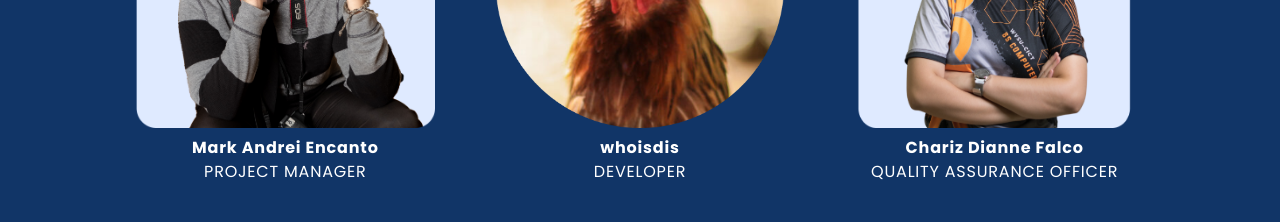
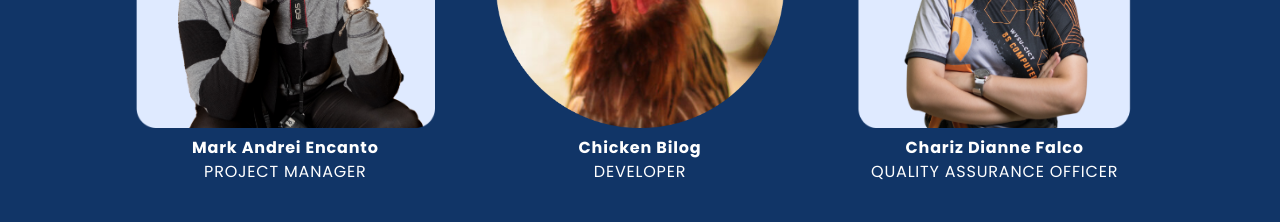
Before and after one commit to kheejay/IPSYNC, a Vue app: page /about in a window 1280 px wide. Shown: the part 2460-2682 px from the top of the page. Built offline with nearby package versions, Linux system fonts and the light colour scheme; no server answers; the database is empty.

Commit message:
chicken bilog

```diff
--- a/src/pages/AboutUs.vue
+++ b/src/pages/AboutUs.vue
@@ -83,7 +83,7 @@
                         <img src="/src/assets/images/kj.png" alt="Person 1" class="h-[18rem] w-auto" />
                     </div>
                     <div class="font-bold text-white tracking-wider mt-2">
-                        whoisdis
+                        Chicken Bilog
                     </div>
                     <div class="text-white tracking-wider">
                         DEVELOPER
```
